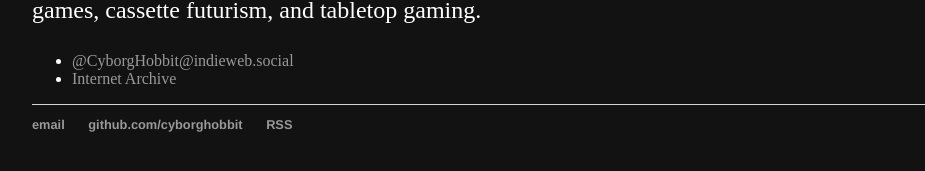
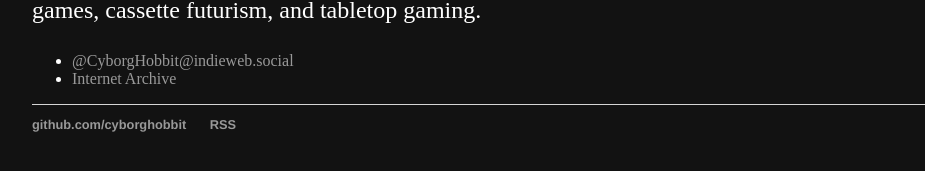
Before and after one commit to CyborgHobbit/cyborghobbit.github.io, a Jekyll site: the page built from about/index.html, in a window 1280 px wide. Shown: the part 237-408 px from the top of the page, without its empty margins (160-1085 px from the left). Built offline with Jekyll 4.4.1, drawn with Linux system fonts in a browser that asks for light colours.

Commit message:
Update default.html

```diff
--- a/_layouts/default.html
+++ b/_layouts/default.html
@@ -23,7 +23,7 @@
 			</div><!-- /.container -->
 			<footer>
 	    		<ul>
-	        		<li><a href="mailto:cyborghobbit@gmail.com">email</a></li>
+	        		<!-- <li><a href="mailto:cyborghobbit@gmail.com">email</a></li>-->
 					<li><a href="https://github.com/cyborghobbit">github.com/cyborghobbit</a></li>
 					<li><a class="btn btn-rss" href="/feed.xml" target="_blank">RSS</a></li>
 				</ul>
```
